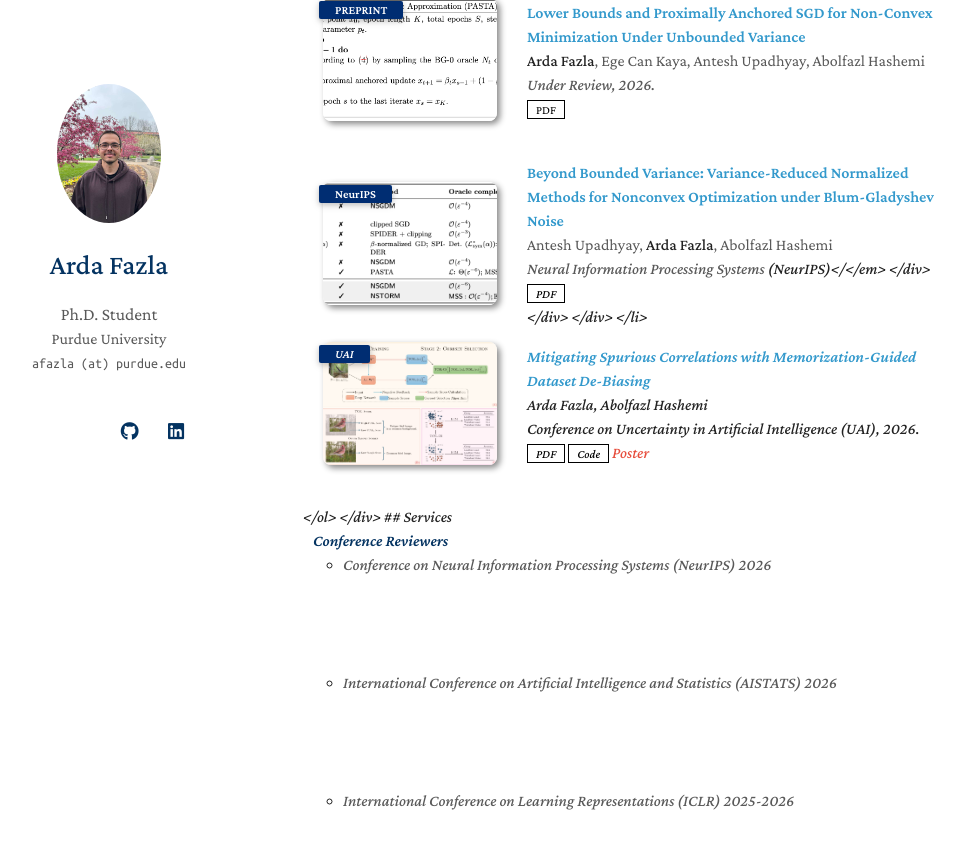
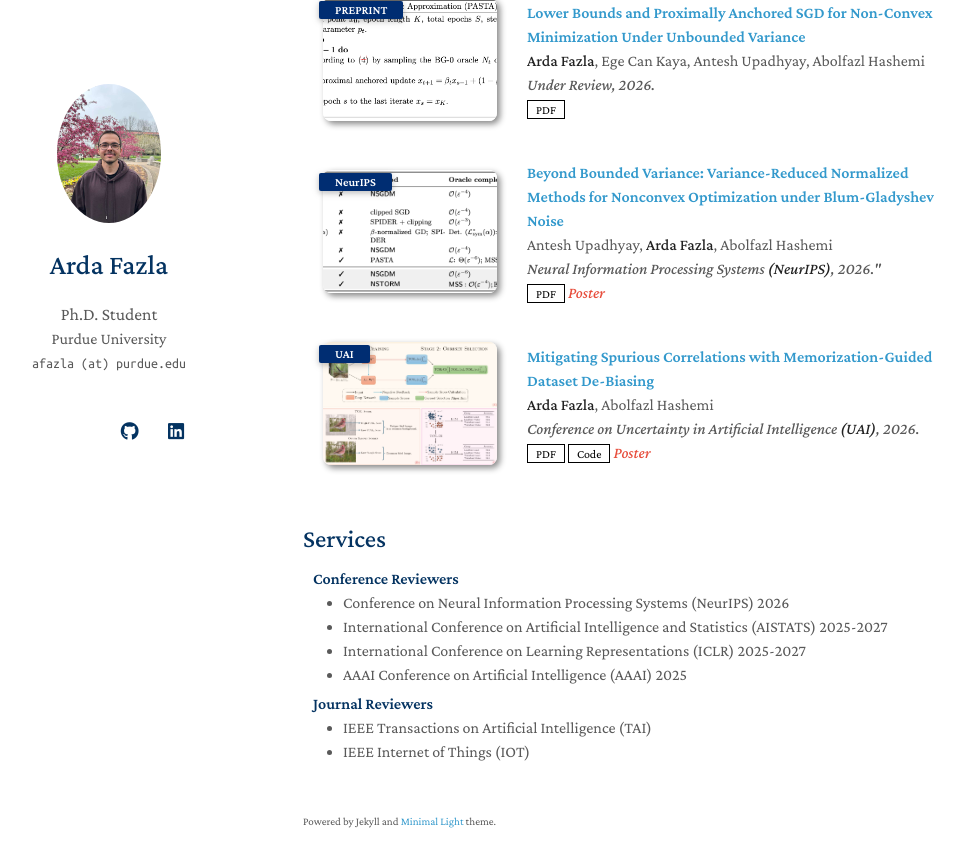
Before and after one commit to ardafazla/ardafazla.github.io, a Jekyll site: the page built from index.md, in a window 1280 px wide and 900 px high, scrolled down 854 px. Shown: the top 867 px of the window, without its empty margins (167-1132 px from the left). Built offline with Jekyll 4.4.1, drawn with Linux system fonts in a browser that asks for light colours; a style sheet for code colours, icons or effects is not loaded; our own code applies the rules of GitHub Pages for plain Markdown files.

Commit message:
Fix
Fixed main page

```diff
--- a/_data/publications.yml
+++ b/_data/publications.yml
@@ -23,9 +23,10 @@ main:
   - title: "Beyond Bounded Variance: Variance-Reduced Normalized Methods for Nonconvex Optimization under Blum-Gladyshev Noise"
     authors: "Antesh Upadhyay, <strong>Arda Fazla</strong>, Abolfazl Hashemi"
     conference_short: NeurIPS
-    conference: Neural Information Processing Systems <strong>(NeurIPS)</
+    conference: Neural Information Processing Systems <strong>(NeurIPS)</strong>, 2026."
     pdf: https://arxiv.org/abs/2605.15314
     image: ./assets/img/sauce26.png
+    notes: Poster
 
   - title: "Mitigating Spurious Correlations with Memorization-Guided Dataset De-Biasing"
     authors: "<strong>Arda Fazla</strong>, Abolfazl Hashemi"
--- a/_includes/services.md
+++ b/_includes/services.md
@@ -4,8 +4,8 @@
 
 <ul style="margin:0 0 5px;">
   <li><a href="https://neurips.cc"><autocolor>Conference on Neural Information Processing Systems (NeurIPS) 2026</autocolor></a></li>
-  <li><a href="https://aistats.org"><autocolor>International Conference on Artificial Intelligence and Statistics (AISTATS) 2026</autocolor></a></li>
-  <li><a href="https://iclr.cc"><autocolor>International Conference on Learning Representations (ICLR) 2025-2026</autocolor></a></li>
+  <li><a href="https://aistats.org"><autocolor>International Conference on Artificial Intelligence and Statistics (AISTATS) 2025-2027</autocolor></a></li>
+  <li><a href="https://iclr.cc"><autocolor>International Conference on Learning Representations (ICLR) 2025-2027</autocolor></a></li>
   <li><a href="https://iclr.cc"><autocolor>AAAI Conference on Artificial Intelligence (AAAI) 2025</autocolor></a></li>
 </ul>
 
```
